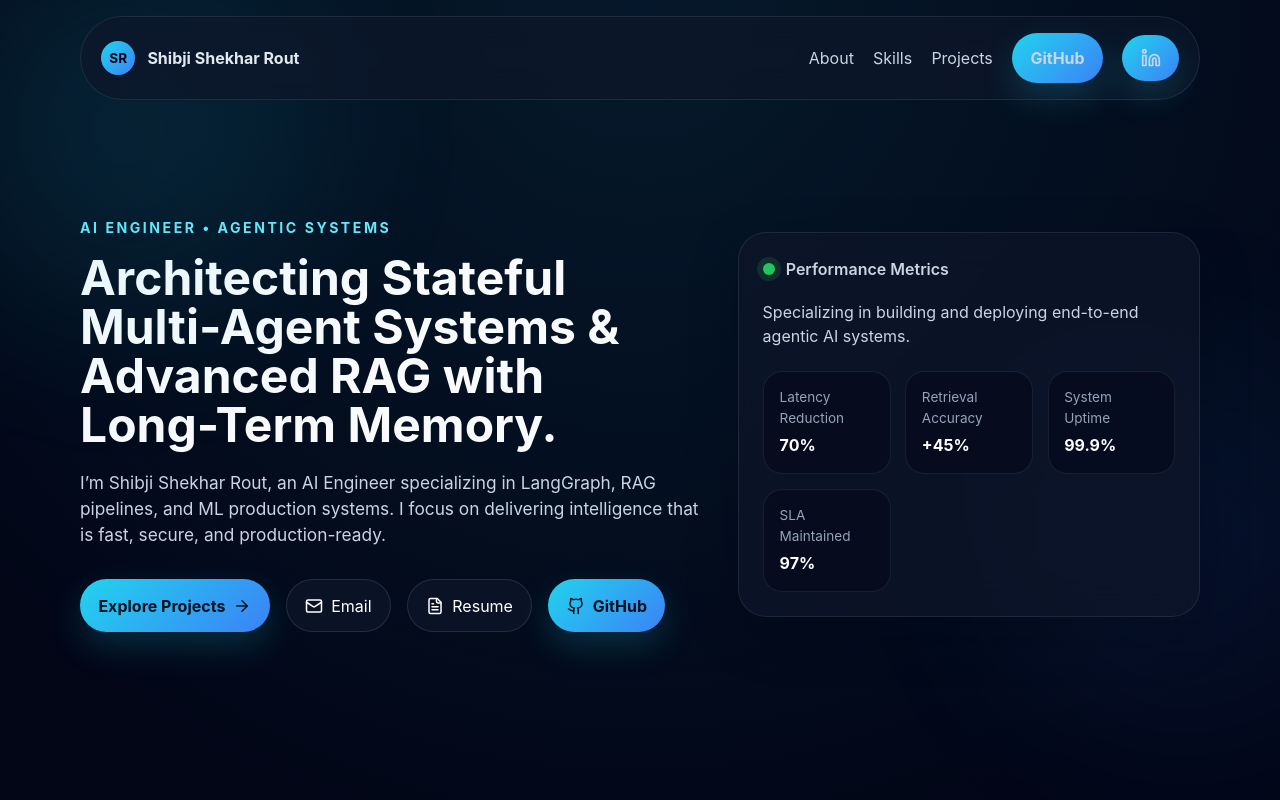
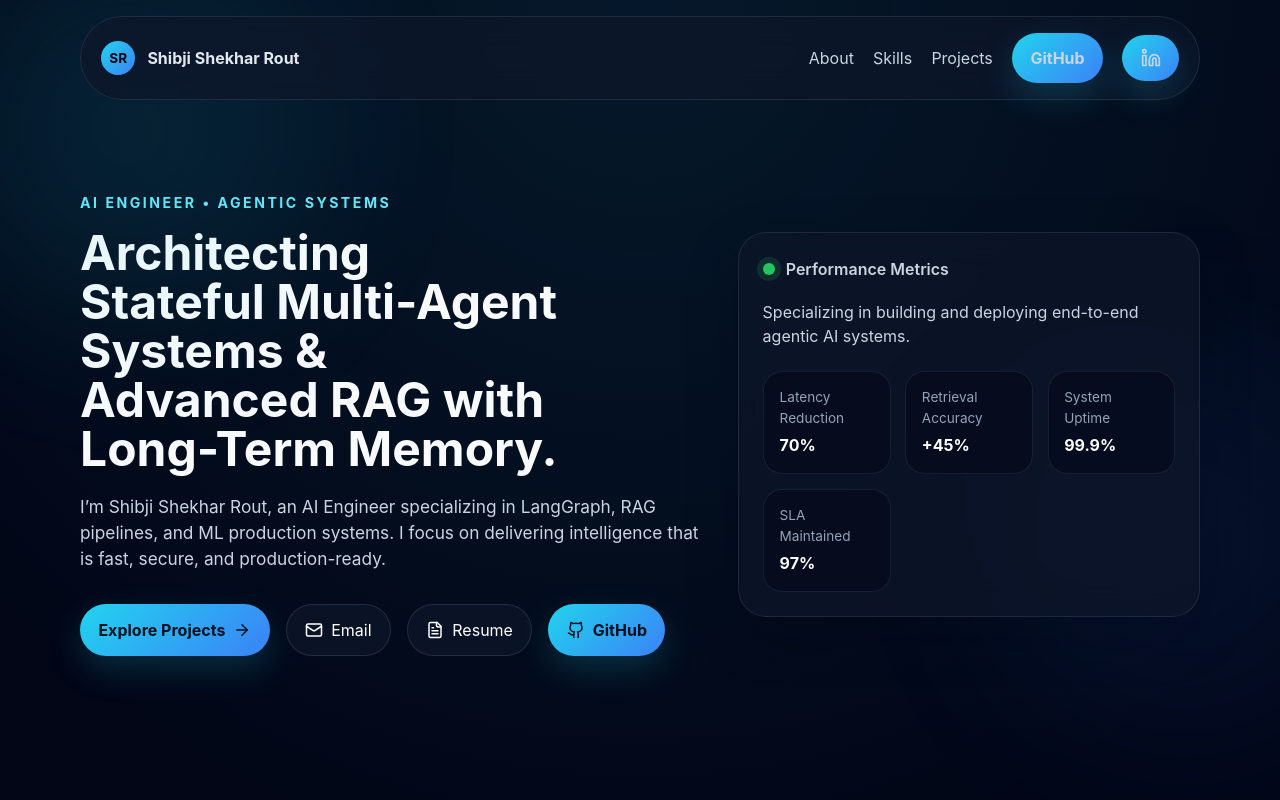
Before and after one commit to ShibjiRout/shibji-portfolio, a React (Vite) app: page / in a window 1280 px wide. Shown: the top 800 px of the page. Built offline with nearby package versions, Linux system fonts and the light colour scheme.

Commit message:
Resolve foormat issue.01

```diff
--- a/src/styles.css
+++ b/src/styles.css
@@ -197,9 +197,9 @@ button {
 }
 
 .hero h1 {
-  font-size: clamp(2rem, 6vw, 3rem);
+  font-size: clamp(2.5rem, 6vw, 3rem);
   line-height: 1.02;
-  max-width: 18ch;
+  max-width: 15ch;
 }
 
 .hero-text {
```
